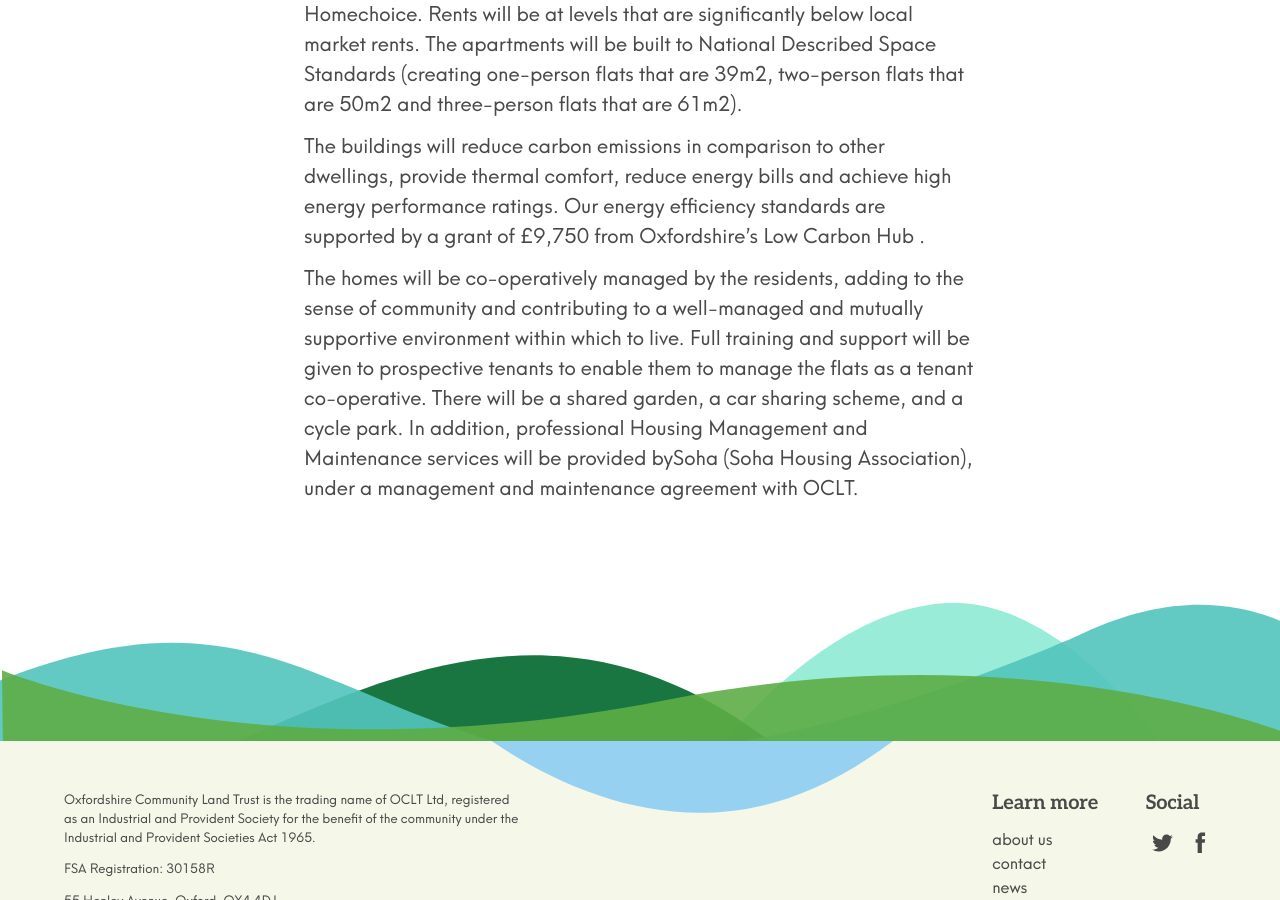
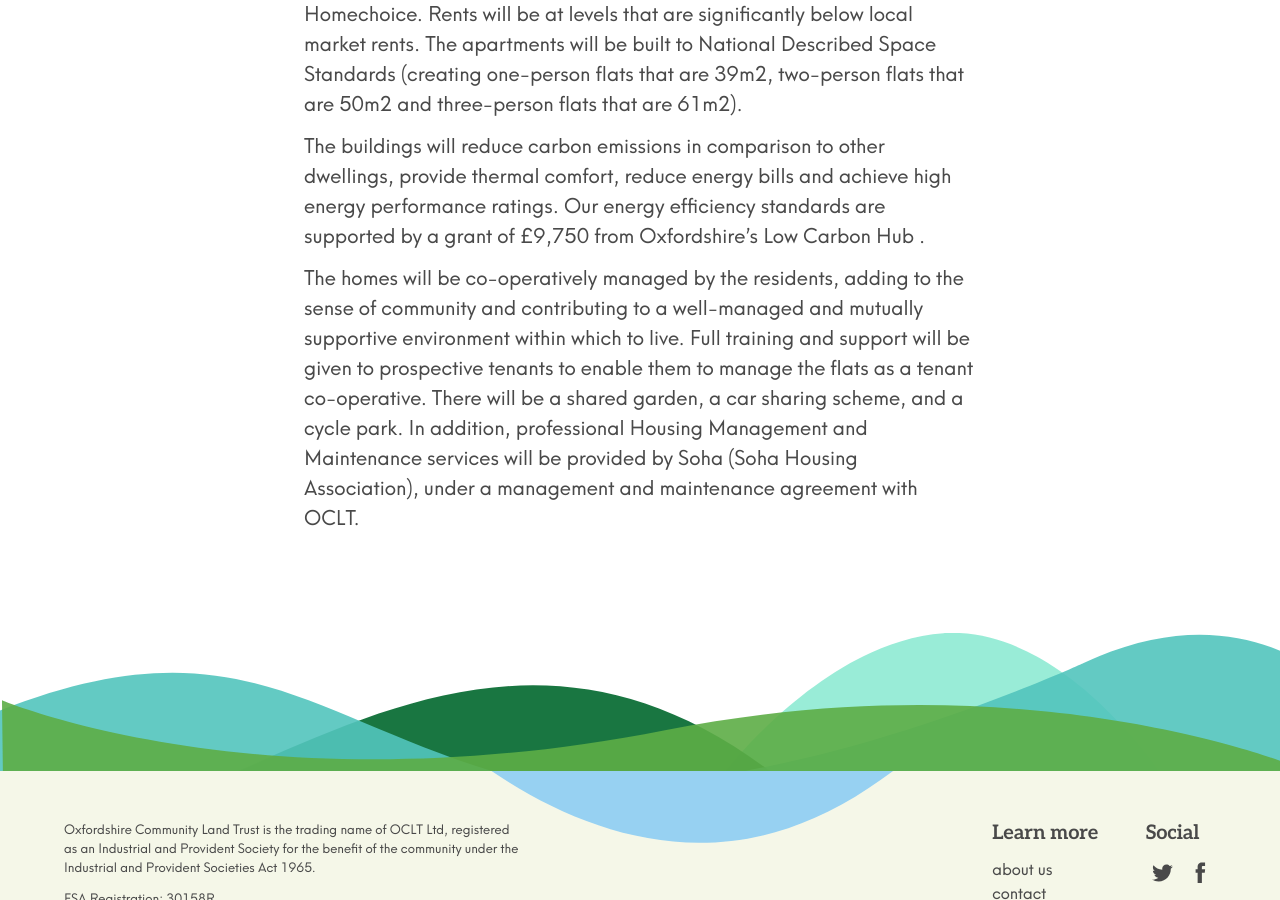
Before and after one commit to johnpuddephatt/oclt, a Jekyll site: the page built from _posts/2021-04-09-oxfordshire-community-land-trust-secure-funding-from-vale-of-white-horse-district-council-and-oxfordshire-housing-and-growth-deal.md, in a window 1280 px wide and 900 px high, scrolled down 1123 px. Built offline with Jekyll 4.4.1, drawn with Linux system fonts in a browser that asks for light colours.

Commit message:
Update from Forestry.io Oxfordshire CLT updated _posts/2021-04-09-oxfordshire-community-land-trust-secure-funding-from-vale-of-white-horse-district-council-and-oxfordshire-housing-and-growth-deal.md

```diff
--- a/_posts/2021-04-09-oxfordshire-community-land-trust-secure-funding-from-vale-of-white-horse-district-council-and-oxfordshire-housing-and-growth-deal.md
+++ b/_posts/2021-04-09-oxfordshire-community-land-trust-secure-funding-from-vale-of-white-horse-district-council-and-oxfordshire-housing-and-growth-deal.md
@@ -8,10 +8,14 @@ tags: []
 ---
 OCLT is delighted to announce success in securing funding for eight affordable apartments in Dean Court from the Vale of White Horse District Council and the Oxfordshire Growth Board. On March 24th, Vale of White Horse DC’s Full Council [agreed to grant the sum of £304,000](https://www.whitehorsedc.gov.uk/uncategorised/vale-of-white-horse-to-give-344000-towards-building-affordable-homes-in-botley/) to support the delivery of this project. OCLT also has support from the Oxfordshire Housing and Growth Deal fund for £600,000. This is subject to OCLT successfully gaining Registered Provider status with the Regulator of Social Housing (RSH).
 
+
 OCLT acquired the site in April 2019 and obtained planning consent in April 2020 to build five 1-bed flats and three 2-bed flats. OCLT’s objective is that these dwellings will be available for affordable rent in perpetuity.
+
 
 The flats will provide much needed homes to people on Vale’s Housing Register. Preference will be given to people with a connection to the local area, Dean Court, Cumnor Parish and the immediately adjacent parishes in VOWHDC. Applicants for the homes will be made through White Horse Homechoice. Rents will be at levels that are significantly below local market rents. The apartments will be built to National Described Space Standards (creating one-person flats that are 39m2, two-person flats that are 50m2 and three-person flats that are 61m2).
 
+
 The buildings will reduce carbon emissions in comparison to other dwellings, provide thermal comfort, reduce energy bills and achieve high energy performance ratings. Our energy efficiency standards are supported by a grant of £9,750 from Oxfordshire’s Low Carbon Hub .
 
-The homes will be co-operatively managed by the residents, adding to the sense of community and contributing to a well-managed and mutually supportive environment within which to live. Full training and support will be given to prospective tenants to enable them to manage the flats as a tenant co-operative. There will be a shared garden, a car sharing scheme, and a cycle park. In addition, professional Housing Management and Maintenance services will be provided bySoha (Soha Housing Association), under a management and maintenance agreement with OCLT.
+
+The homes will be co-operatively managed by the residents, adding to the sense of community and contributing to a well-managed and mutually supportive environment within which to live. Full training and support will be given to prospective tenants to enable them to manage the flats as a tenant co-operative. There will be a shared garden, a car sharing scheme, and a cycle park. In addition, professional Housing Management and Maintenance services will be provided by Soha (Soha Housing Association), under a management and maintenance agreement with OCLT.
```
